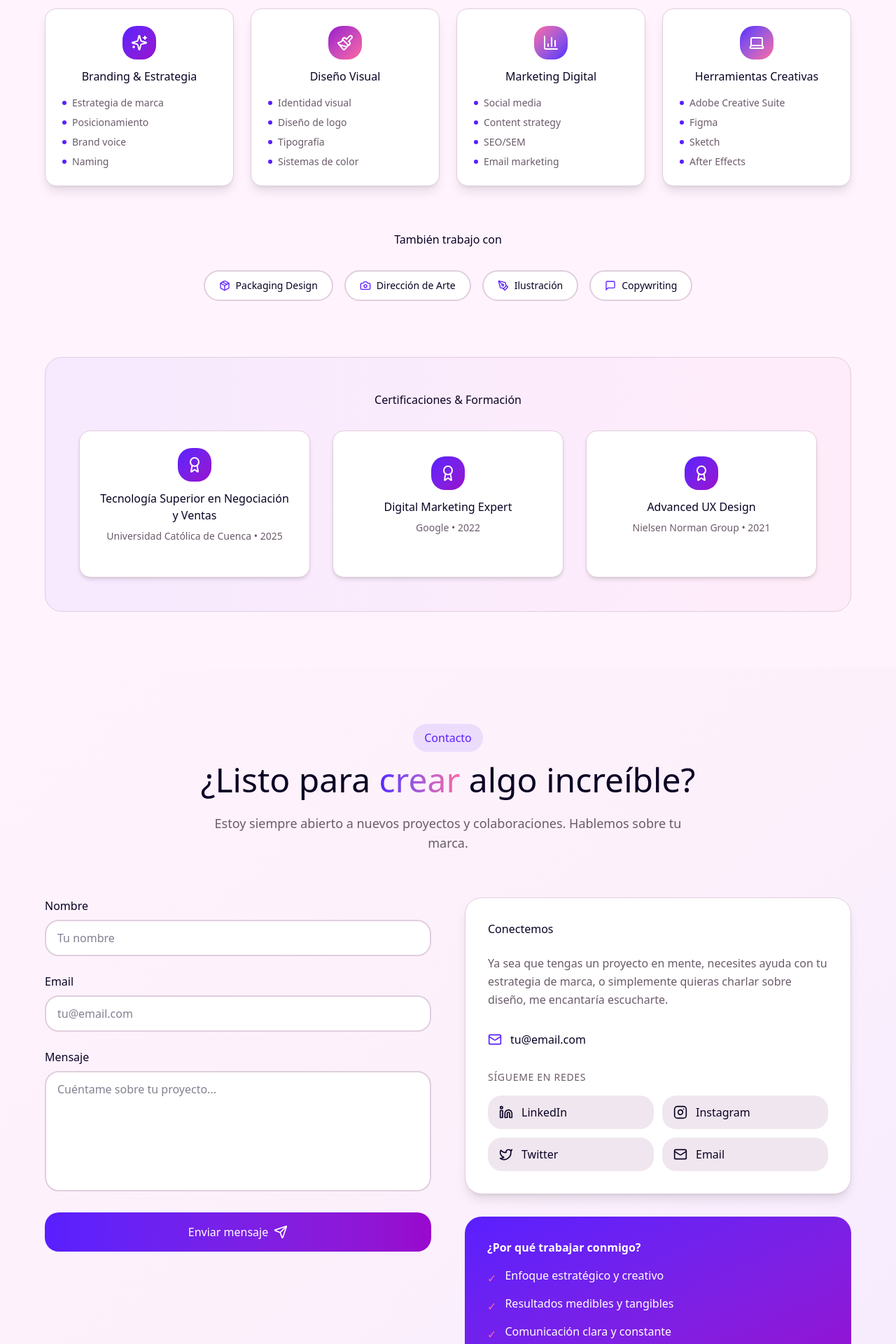
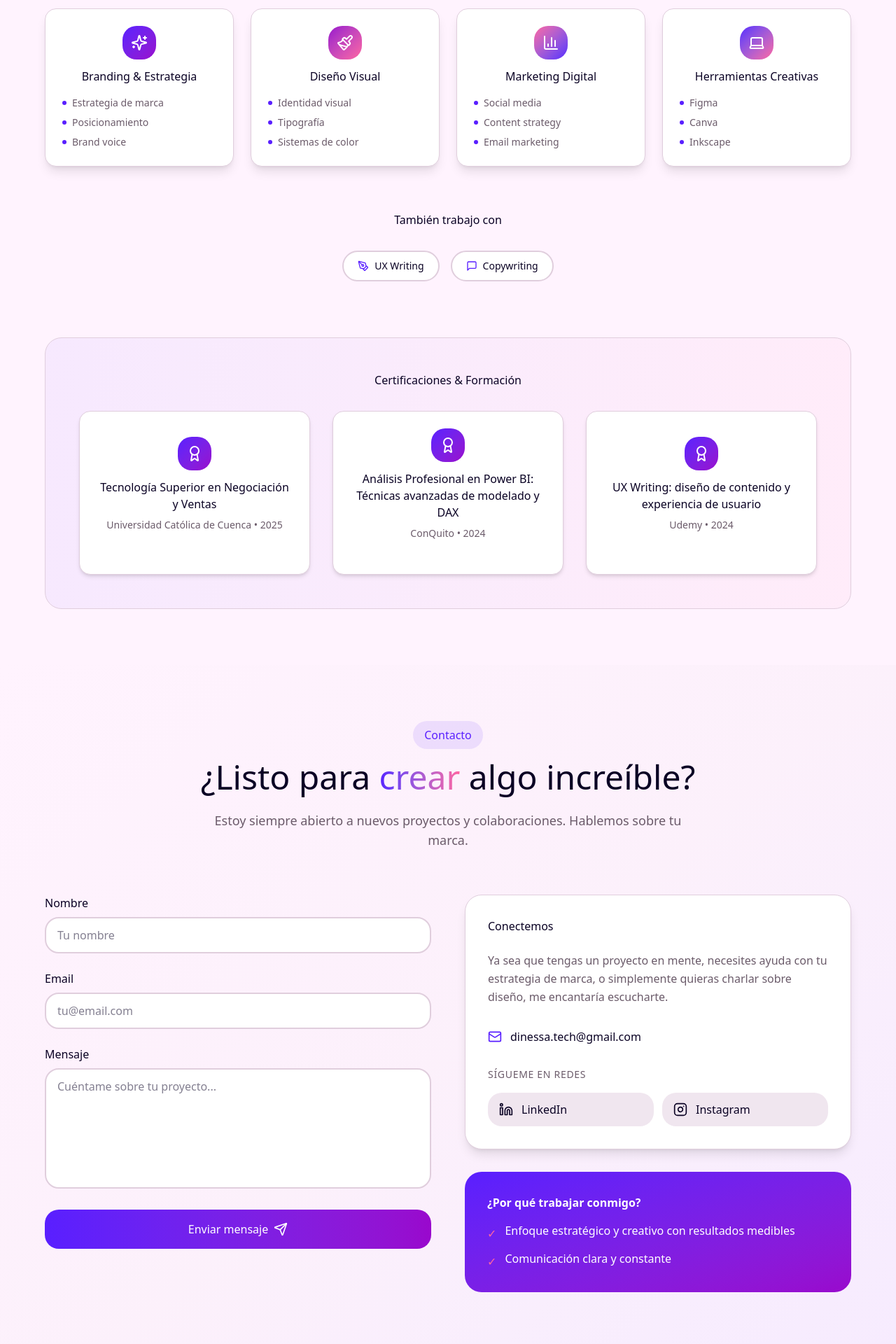
Before and after one commit to dinessa-ga/diana-vanessa-1, a React (Vite) app: page / in a window 1280 px wide. Shown: the part 3420-5340 px from the top of the page at 70% size. Built offline with nearby package versions, Linux system fonts and the light colour scheme.

Commit message:
fix: edit writing content

```diff
--- a/src/components/Contact.tsx
+++ b/src/components/Contact.tsx
@@ -21,7 +21,7 @@ export function Contact() {
     {
       icon: Linkedin,
       label: 'LinkedIn',
-      href: '#',
+      href: 'https://www.linkedin.com/in/diana-vanessa/',
       color: 'hover:text-[#0077B5]',
       bg: 'hover:bg-[#0077B5]/10'
     },
@@ -32,20 +32,7 @@ export function Contact() {
       color: 'hover:text-[#E4405F]',
       bg: 'hover:bg-[#E4405F]/10'
     },
-    {
-      icon: Twitter,
-      label: 'Twitter',
-      href: '#',
-      color: 'hover:text-[#1DA1F2]',
-      bg: 'hover:bg-[#1DA1F2]/10'
-    },
-    {
-      icon: Mail,
-      label: 'Email',
-      href: 'mailto:tu@email.com',
-      color: 'hover:text-primary',
-      bg: 'hover:bg-primary/10'
-    },
+
   ];
 
   return (
@@ -153,8 +140,8 @@ export function Contact() {
               <div className="space-y-4 mb-8">
                 <div className="flex items-center gap-3 text-foreground">
                   <Mail className="w-5 h-5 text-primary" />
-                  <a href="mailto:tu@email.com" className="hover:text-primary transition-colors">
-                    tu@email.com
+                  <a href="mailto:dinessa.tech@gmail.com" className="hover:text-primary transition-colors">
+                    dinessa.tech@gmail.com
                   </a>
                 </div>
               </div>
@@ -189,10 +176,9 @@ export function Contact() {
               <h4 className="mb-4">¿Por qué trabajar conmigo?</h4>
               <ul className="space-y-3">
                 {[
-                  'Enfoque estratégico y creativo',
-                  'Resultados medibles y tangibles',
+                  'Enfoque estratégico y creativo con resultados medibles',
                   'Comunicación clara y constante',
-                  'Entrega puntual garantizada',
+
                 ].map((item, index) => (
                   <li key={index} className="flex items-start gap-3">
                     <span className="text-accent mt-1">✓</span>
--- a/src/components/Skills.tsx
+++ b/src/components/Skills.tsx
@@ -26,7 +26,6 @@ export function Skills() {
         'Estrategia de marca',
         'Posicionamiento',
         'Brand voice',
-        'Naming',
       ],
     },
     {
@@ -35,7 +34,6 @@ export function Skills() {
       color: 'from-secondary to-accent',
       skills: [
         'Identidad visual',
-        'Diseño de logo',
         'Tipografía',
         'Sistemas de color',
       ],
@@ -47,7 +45,6 @@ export function Skills() {
       skills: [
         'Social media',
         'Content strategy',
-        'SEO/SEM',
         'Email marketing',
       ],
     },
@@ -56,18 +53,16 @@ export function Skills() {
       icon: Laptop,
       color: 'from-primary to-accent',
       skills: [
-        'Adobe Creative Suite',
         'Figma',
-        'Sketch',
-        'After Effects',
+        'Canva',
+        'Inkscape',
       ],
     },
   ];
 
   const additionalSkills = [
-    { icon: Package, label: 'Packaging Design' },
-    { icon: Camera, label: 'Dirección de Arte' },
-    { icon: PenTool, label: 'Ilustración' },
+
+    { icon: PenTool, label: 'UX Writing' },
     { icon: MessageSquare, label: 'Copywriting' },
   ];
 
@@ -79,15 +74,15 @@ export function Skills() {
       certificateUrl: 'https://www.credential.net/900b0164-545d-48d4-84d8-77c7e5bbcbfa#acc.Brp9O6qJ'
     },
     {
-      title: 'Digital Marketing Expert',
-      org: 'Google',
-      year: '2022',
-      certificateUrl: 'https://www.example.com/certificate2.pdf'
+      title: 'Análisis Profesional en Power BI: Técnicas avanzadas de modelado y DAX',
+      org: 'ConQuito',
+      year: '2024',
+      certificateUrl: 'https://drive.google.com/file/d/1OTfTkemsHimM_i4xO31VzHlXzCHml8CJ/view?usp=sharing'
     },
     {
-      title: 'Advanced UX Design',
-      org: 'Nielsen Norman Group',
-      year: '2021',
+      title: 'UX Writing: diseño de contenido y experiencia de usuario',
+      org: 'Udemy',
+      year: '2024',
       certificateUrl: 'https://www.udemy.com/certificate/UC-6fa3c903-dccf-40e6-947d-6211abeaec8b/'
     },
   ];
```
